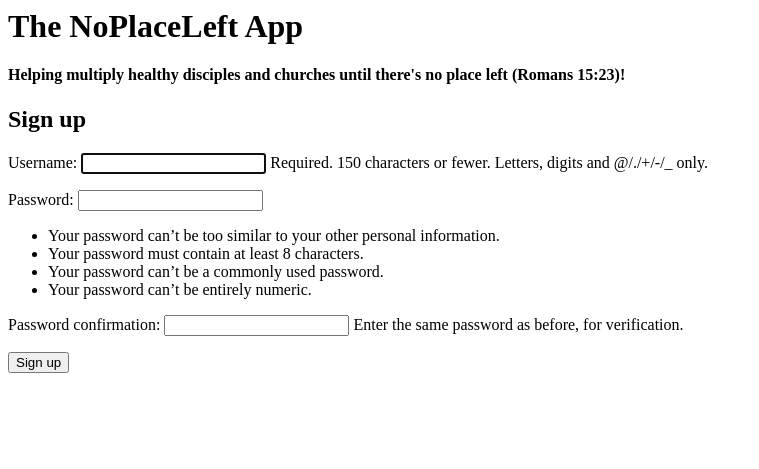
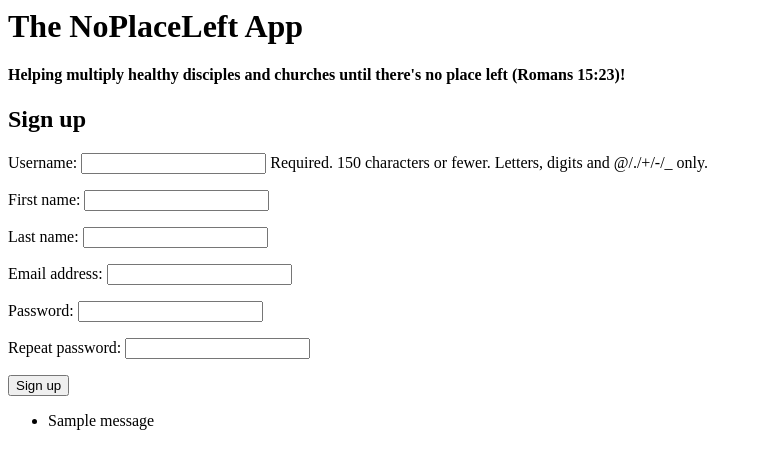
Before and after one commit to clearyusc/npl_app, a Django app: page /npl/signup/ in a window 1280 px wide. Shown: the top 469 px of the page, without its empty margins (0-759 px from the left). Run offline with Django 3.2, Linux system fonts and the light colour scheme; one stand-in notice (Sample message) is shown.

Commit message:
fixed user sign up so that it creates a laborer object and links it to the user object.

```diff
--- a/npl/forms.py
+++ b/npl/forms.py
@@ -24,6 +24,24 @@ class TeamForm(ModelForm):
     #    return exists_already
 
 
+class CreateUserForm(forms.ModelForm):
+    password = forms.CharField(widget=forms.PasswordInput)
+    repeat_password = forms.CharField(widget=forms.PasswordInput)
+    # Here we can add the extra form fields that we will use to create another model object
+    # phone_number = forms.CharField(required=False)
+    # date_of_birth = forms.CharField(required=False)
+
+    class Meta:
+        model = User
+        fields = [
+            'username',
+            'first_name',
+            'last_name',
+            'email',
+            'password',
+        ]
+
+
 '''class LaborerCreationForm(UserCreationForm):
     # future opps: Add fields as appropriate for your Profile mode
     #job_title = forms.CharField(max_length=100, required=True)
--- a/npl/models.py
+++ b/npl/models.py
@@ -10,7 +10,7 @@ MINISTRY_RESPONSES = (('RL', 'Red Light'),
 
 class Laborer(models.Model):
     user = models.OneToOneField(User, on_delete=models.CASCADE)
-    creation_date = models.DateField()
+    creation_date = models.DateTimeField()
 
 
 class Encounter(models.Model):
--- a/npl/templates/npl/dashboard.html
+++ b/npl/templates/npl/dashboard.html
@@ -12,7 +12,7 @@
 
 {% block content %}
 
-<h2>Dashboard</h2>
+<h2>{{title}} Dashboard</h2>
 <h3>Response Distribution</h3>
 <div id="response_percentages_chart"></div>
 <br />
--- a/npl/templates/registration/signup.html
+++ b/npl/templates/registration/signup.html
@@ -10,4 +10,12 @@
     {{ form.as_p }}
     <button type="submit">Sign up</button>
   </form>
+
+{% if messages %}
+<ul class="messages">
+    {% for message in messages %}
+    <li{% if message.tags %} class="{{ message.tags }}"{% endif %}>{{ message }}</li>
+    {% endfor %}
+</ul>
+{% endif %}
 {% endblock %}
--- a/npl/urls.py
+++ b/npl/urls.py
@@ -5,7 +5,7 @@ from . import views
 app_name = 'npl'
 urlpatterns = [
     path('/', views.landing_page, name="landing_page"),
-    path('signup/', views.SignUp.as_view(), name='signup'),
+    path('signup/', views.CreateUserView.as_view(), name='signup'),
     path('encounter/new/', views.new_encounter, name="new_encounter"),
     path('encounter/<int:pk>/', views.DetailEncounter.as_view(), name='detail_encounter'),
     path('encounter/<int:pk>/edit/', views.edit_encounter, name='edit_encounter'),
--- a/npl/views.py
+++ b/npl/views.py
@@ -4,16 +4,20 @@ from django.core.serializers import serialize
 from django.core.serializers.json import DjangoJSONEncoder
 from django.contrib import auth
 from django.http import HttpResponseRedirect
+from .forms import CreateUserForm
 from django.urls import reverse, reverse_lazy
 from django.views import generic
 from django.views.generic.edit import FormView
+from django.contrib import messages
+from django.contrib.auth.mixins import LoginRequiredMixin
+from django.contrib.messages.views import SuccessMessageMixin
 from django.contrib.auth.forms import UserCreationForm
 from django.urls import reverse_lazy
 from django.views import generic
 
 from .models import Encounter, Laborer, Team
 from .view_models import DashboardViewModel, EncounterPinViewModel
-from .forms import EncounterForm, TeamForm
+from .forms import EncounterForm, TeamForm, CreateUserForm
 from . import utilities
 from django.utils import timezone
 
@@ -142,7 +146,8 @@ def view_my_dashboard(request):
     _json = json.dumps(dashboard_vm, cls=LazyEncoder)
     encounters_by_week = json.dumps({'num_encounters': dashboard_vm.num_encounters_by_week,
                                      'num_red_lights': dashboard_vm.num_red_lights_by_week})
-    return render(request, 'npl/dashboard.html', {'django_json': _json, 'encounters_by_week': encounters_by_week})
+    return render(request, 'npl/dashboard.html', {'title': 'My',
+                                                  'django_json': _json, 'encounters_by_week': encounters_by_week})
 
 
 def view_settings(request):
@@ -168,6 +173,7 @@ def view_team(request, pk):
 
 def view_team_dashboard(request, pk):
     team_encounters = get_team_encounters(pk)
+    team = Team.objects.filter(id=pk).first()
     print('THE VAL = {}'.format(team_encounters))
     # todo: figure out which metrics most important to show:
     dashboard_vm = DashboardViewModel(team_encounters)
@@ -175,7 +181,8 @@ def view_team_dashboard(request, pk):
     _json = json.dumps(dashboard_vm, cls=LazyEncoder)
     encounters_by_week = json.dumps({'num_encounters': dashboard_vm.num_encounters_by_week,
                                      'num_red_lights': dashboard_vm.num_red_lights_by_week})
-    return render(request, 'npl/dashboard.html', {'django_json': _json, 'encounters_by_week': encounters_by_week})
+    return render(request, 'npl/dashboard.html', {'title': team.team_name,
+                                                  'django_json': _json, 'encounters_by_week': encounters_by_week})
 
 
 def create_team(request):
@@ -237,6 +244,30 @@ class SignUp(generic.CreateView):
     template_name = 'registration/signup.html'
 
 
+class CreateUserView(SuccessMessageMixin, generic.CreateView):
+    success_url = reverse_lazy('login')
+    form_class = CreateUserForm
+    template_name = 'registration/signup.html'
+    success_message = 'New new user profile has been created'
+
+    def form_valid(self, form):
+        c = {'form': form, }
+        user = form.save(commit=False)
+        # Cleaned(normalized) data
+        password = form.cleaned_data['password']
+        repeat_password = form.cleaned_data['repeat_password']
+        if password != repeat_password:
+            messages.error(self.request, "Passwords do not Match", extra_tags='alert alert-danger')
+            return render(self.request, self.template_name, c)
+        user.set_password(password)
+        user.save()
+
+        # Create Laborer
+        Laborer.objects.create(user=user, creation_date=timezone.now())
+
+        return super(CreateUserView, self).form_valid(form)
+
+
 class TeamEncounters(generic.View):
     print('b')
 
```
Also changed, not shown: db.sqlite3, npl/migrations/0009_auto_20180427_1711.py (added).
